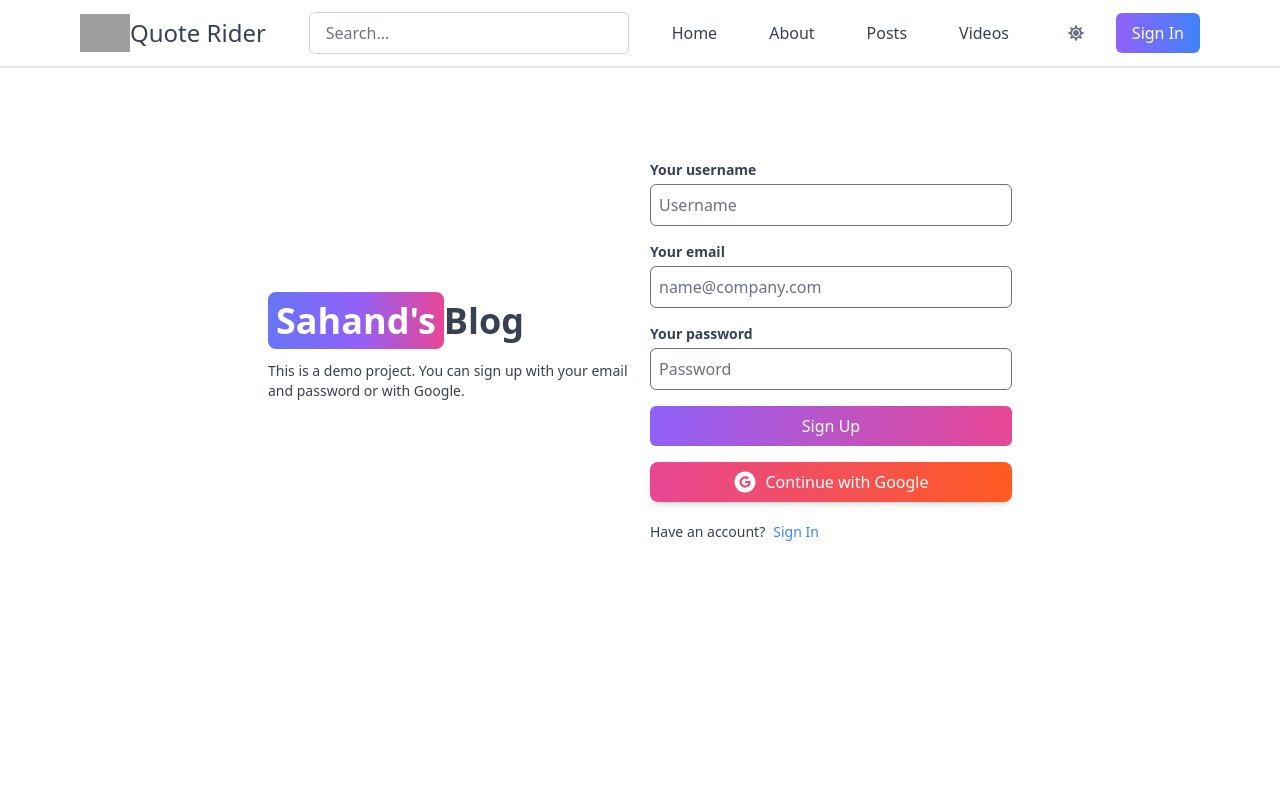
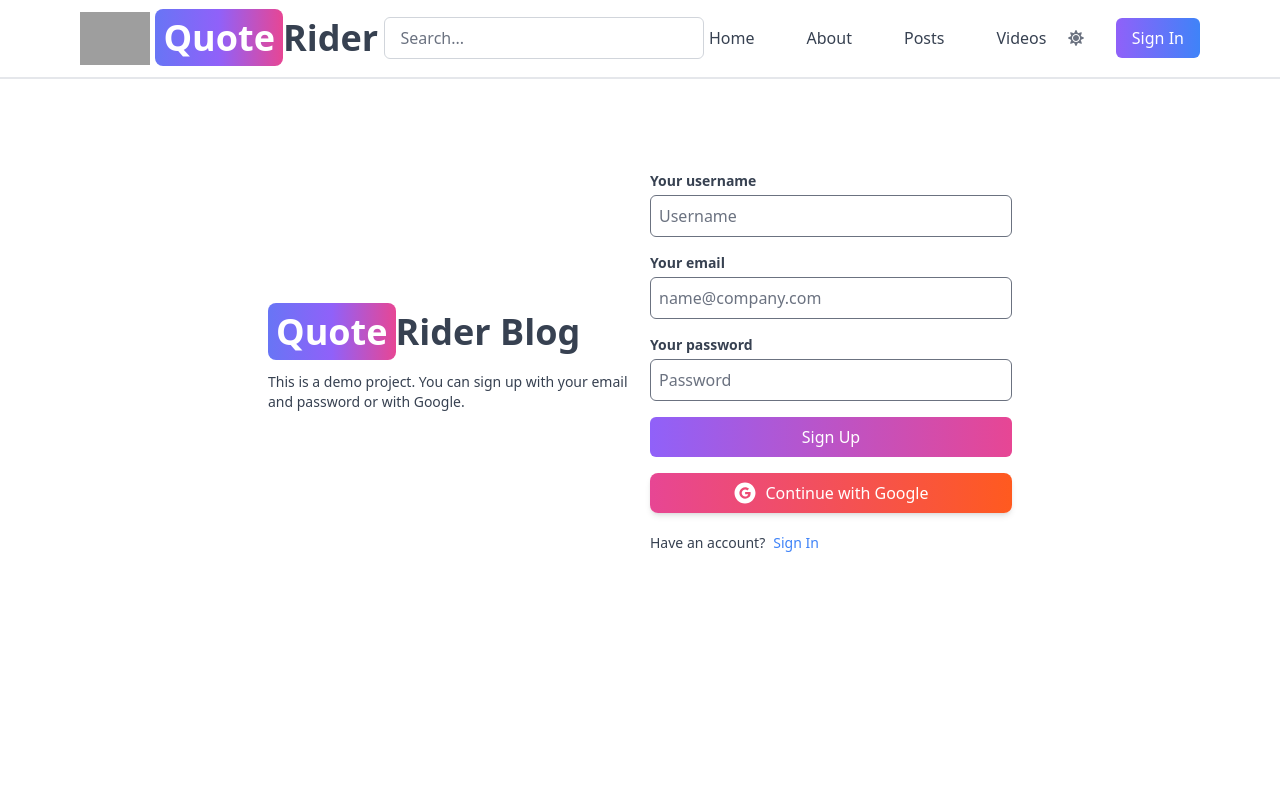
Before and after one commit to aayush-agarwal-07/quoteRide-client, a React (Vite) app: page /sign-up in a window 1280 px wide. Shown: the top 800 px of the page. Built offline with nearby package versions, Linux system fonts and the light colour scheme; grey boxes are pictures that could not be loaded.

Commit message:
gsap conditional render

```diff
--- a/package.json
+++ b/package.json
@@ -12,6 +12,7 @@
     "@reduxjs/toolkit": "^2.2.7",
     "firebase": "^10.12.4",
     "flowbite": "^2.4.1",
+    "gsap": "^3.12.5",
     "moment": "^2.30.1",
     "react": "^18.3.1",
     "react-circular-progressbar": "^2.1.0",
--- a/src/components/Header.jsx
+++ b/src/components/Header.jsx
@@ -1,11 +1,11 @@
-import React, { useRef } from "react";
+import React, { useRef, useEffect, useState } from "react";
 import { Link, useLocation, useNavigate } from "react-router-dom";
 import { AiOutlineSearch } from "react-icons/ai";
 import { FaMoon, FaSun } from "react-icons/fa";
 import { useSelector, useDispatch } from "react-redux";
 import { toggleTheme } from "../redux/theme/themeSlice";
 import { signoutSuccess } from "../redux/user/userSlice";
-import { useEffect, useState } from "react";
+import { gsap } from "gsap";
 
 export default function Header() {
   const path = useLocation().pathname;
@@ -26,7 +26,12 @@ export default function Header() {
     }
   }, [location.search]);
 
-
+  useEffect(() => {
+    // Initial hide of dropdown
+    if (currentUser && dropdownRef.current) {
+      gsap.set(dropdownRef.current, { opacity: 0, pointerEvents: "none" });
+    }
+  }, [currentUser]);
 
   const handleSignout = async () => {
     try {
@@ -53,19 +58,23 @@ export default function Header() {
   };
 
   const handleMouseEnter = () => {
+    if (currentUser && dropdownRef.current) {
       gsap.to(dropdownRef.current, {
         opacity: 1,
         pointerEvents: "auto",
         duration: 0.3,
       });
+    }
   };
 
   const handleMouseLeave = () => {
+    if (currentUser && dropdownRef.current) {
       gsap.to(dropdownRef.current, {
         opacity: 0,
         pointerEvents: "none",
         duration: 0.3,
       });
+    }
   };
 
   return (
@@ -73,10 +82,15 @@ export default function Header() {
       <div className="max-w-[90%] mx-auto px-4 py-3 flex items-center justify-between">
         <Link to="/" className="flex items-center">
           <img
-            className="w-[50px]"
+            className="w-[70px]"
             src="https://firebasestorage.googleapis.com/v0/b/projects-images.appspot.com/o/logo-(1).png?alt=media&token=fd468f51-42a9-488a-8b93-0582a7ee8389"
           />
-          <span className="text-2xl">Quote Rider</span>
+        </Link>
+        <Link to='/' className='font-bold text-4xl dark:text-white'>
+            <span className='px-2 py-1 bg-gradient-to-r from-indigo-500 via-purple-500 to-pink-500 rounded-lg text-white'>
+              Quote
+            </span>
+            Rider
           </Link>
         <form
           onSubmit={handleSubmit}
--- a/src/pages/About.jsx
+++ b/src/pages/About.jsx
@@ -1,10 +1,10 @@
 export default function About() {
   return (
-    <div className='min-h-screen flex items-center justify-center'>
+    <div className='h-[90vh] flex items-center justify-center'>
       <div className='max-w-2xl mx-auto p-3 text-center'>
         <div>
           <h1 className='text-3xl font font-semibold text-center my-7'>
-            About Sahand' Blog
+            About Aayush' Blog
           </h1>
           <div className='text-md text-gray-500 flex flex-col gap-6'>
             <p>
--- a/src/pages/SignIn.jsx
+++ b/src/pages/SignIn.jsx
@@ -51,9 +51,9 @@ export default function SignIn() {
         <div className='flex-1'>
           <Link to='/' className='font-bold text-4xl dark:text-white'>
             <span className='px-2 py-1 bg-gradient-to-r from-indigo-500 via-purple-500 to-pink-500 rounded-lg text-white'>
-              Sahand's
+              Quote
             </span>
-            Blog
+           Rider Blog
           </Link>
           <p className='text-sm mt-5'>
             This is a demo project. You can sign in with your email and password
--- a/src/pages/SignUp.jsx
+++ b/src/pages/SignUp.jsx
@@ -46,9 +46,9 @@ export default function SignUp() {
         <div className='flex-1'>
           <Link to='/' className='font-bold text-4xl dark:text-white'>
             <span className='px-2 py-1 bg-gradient-to-r from-indigo-500 via-purple-500 to-pink-500 rounded-lg text-white'>
-              Sahand's
+              Quote
             </span>
-            Blog
+            Rider Blog
           </Link>
           <p className='text-sm mt-5'>
             This is a demo project. You can sign up with your email and password
```
Also changed, not shown: 31 other files (tests, documents, lock files or other folders). Lines whose indentation alone changed are shown as unchanged.
